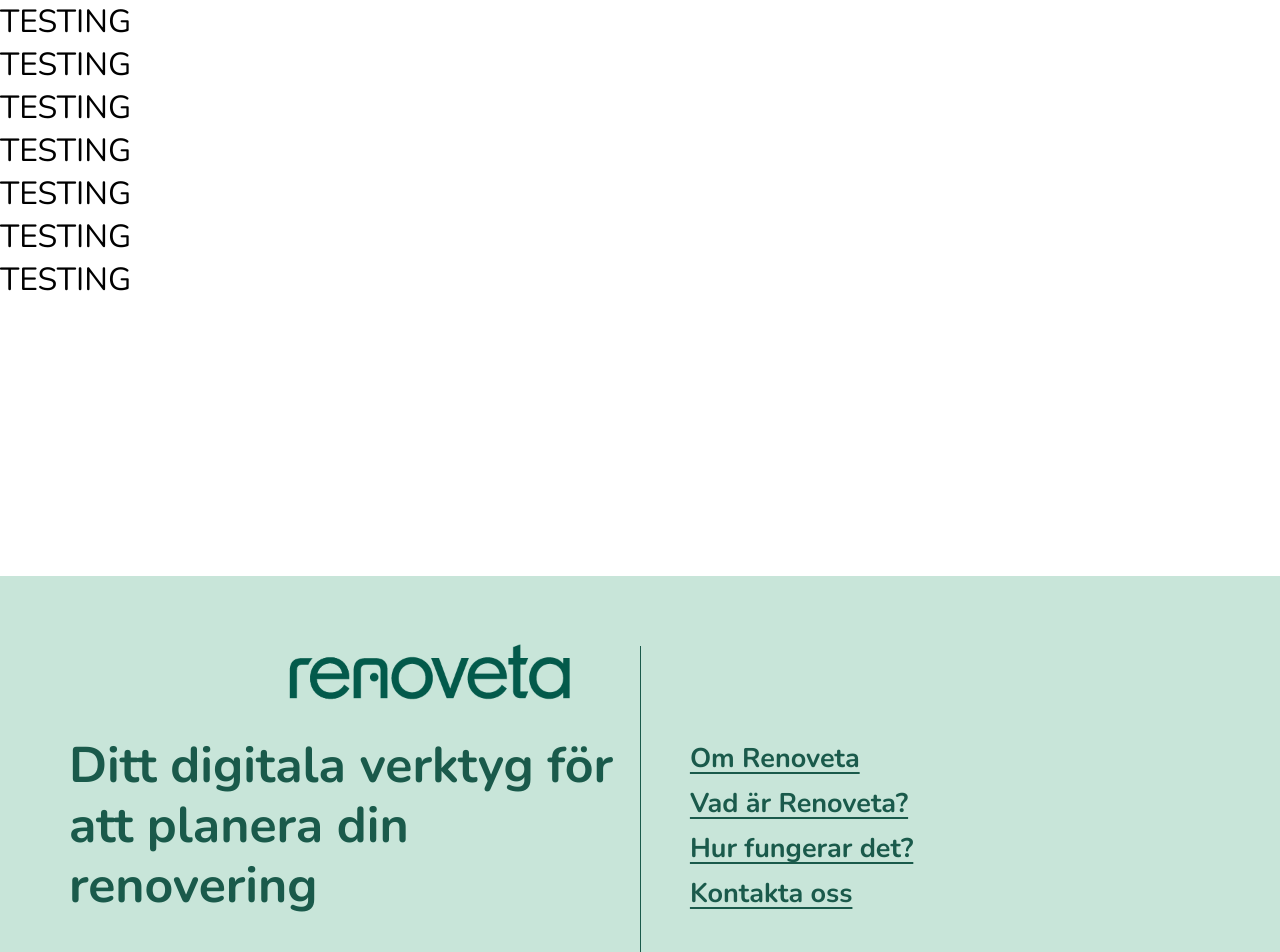
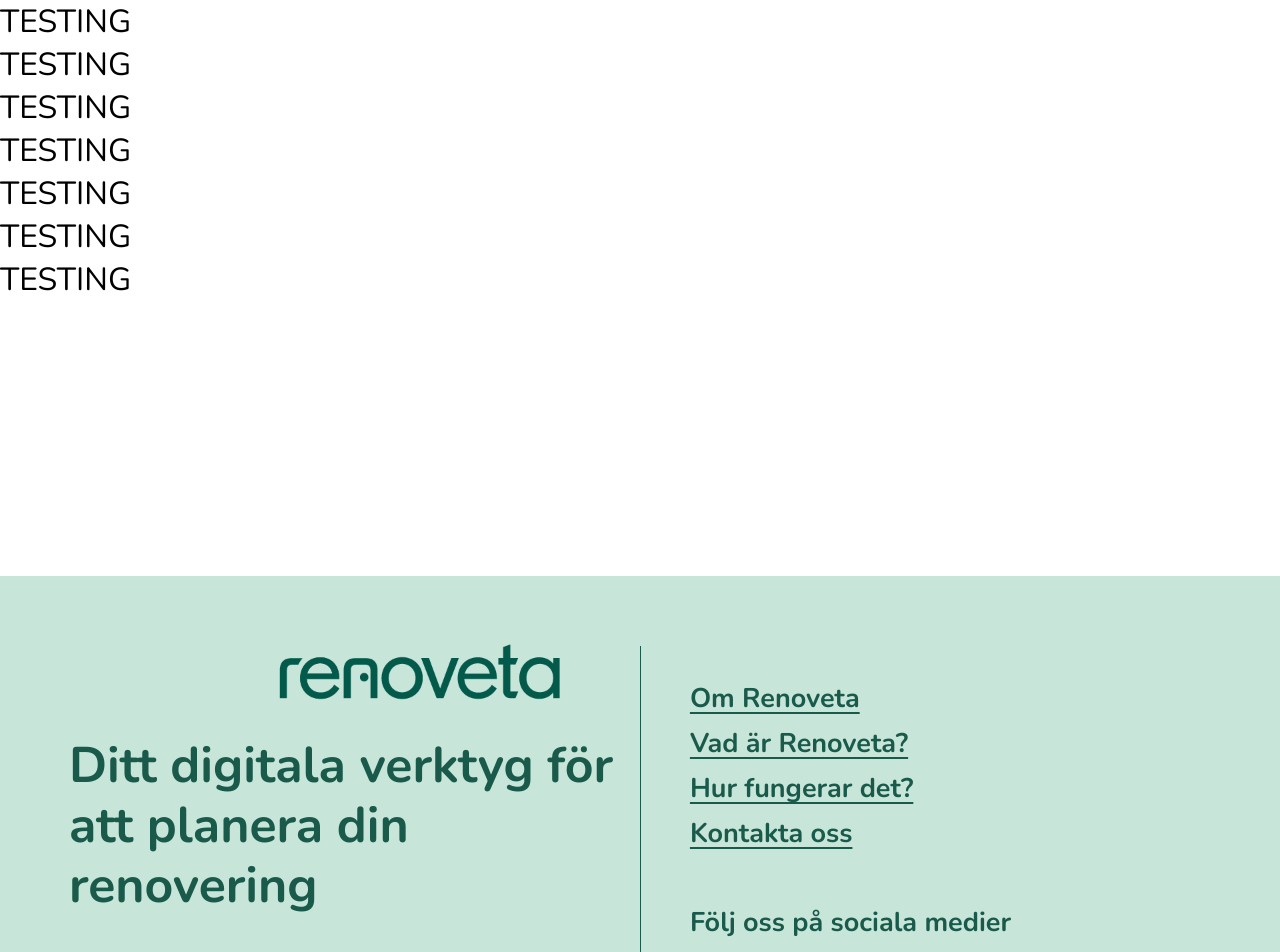
Before and after one commit to Kevin-Krantz/renoveta-frontend, a React (Create React App) app: page / in a window 1280 px wide. Shown: the top 952 px of the page. Built offline with nearby package versions, Linux system fonts and the light colour scheme.

Commit message:
minor css fixes

```diff
--- a/src/components/Footer.tsx
+++ b/src/components/Footer.tsx
@@ -42,20 +42,28 @@ const Box = styled.div`
   padding-bottom: 40px;
   padding-top: 40px;
   position: relative;
+`;
 
-  @media (max-width: 1000px) {
-    padding: 70px 30px;
+const Container = styled.div`
+  @media all and (max-width: 27in) {
+    img {
+      height: 120px;
+      margin-left: 455px;
+    }
+  }
+
+  @media all and (max-width: 25in) {
+    img {
+      height: 120px;
+      margin-left: 240px;
+    }
   }
 `;
 
-const Container = styled.div`
-  img {
-    height: 120px;
-    margin-left: 250px;
-  }
+const Column = styled.div`
+  position: relative;
+  bottom: 60px;
 `;
-
-const Column = styled.div``;
 
 const Row = styled.div`
   display: flex;
@@ -79,8 +87,8 @@ const FooterLink = styled.a`
   }
 
   h2 {
+    font-weight: 700;
     margin-right: 200px;
-    font-weight: 700;
   }
 
   &:hover {
```
